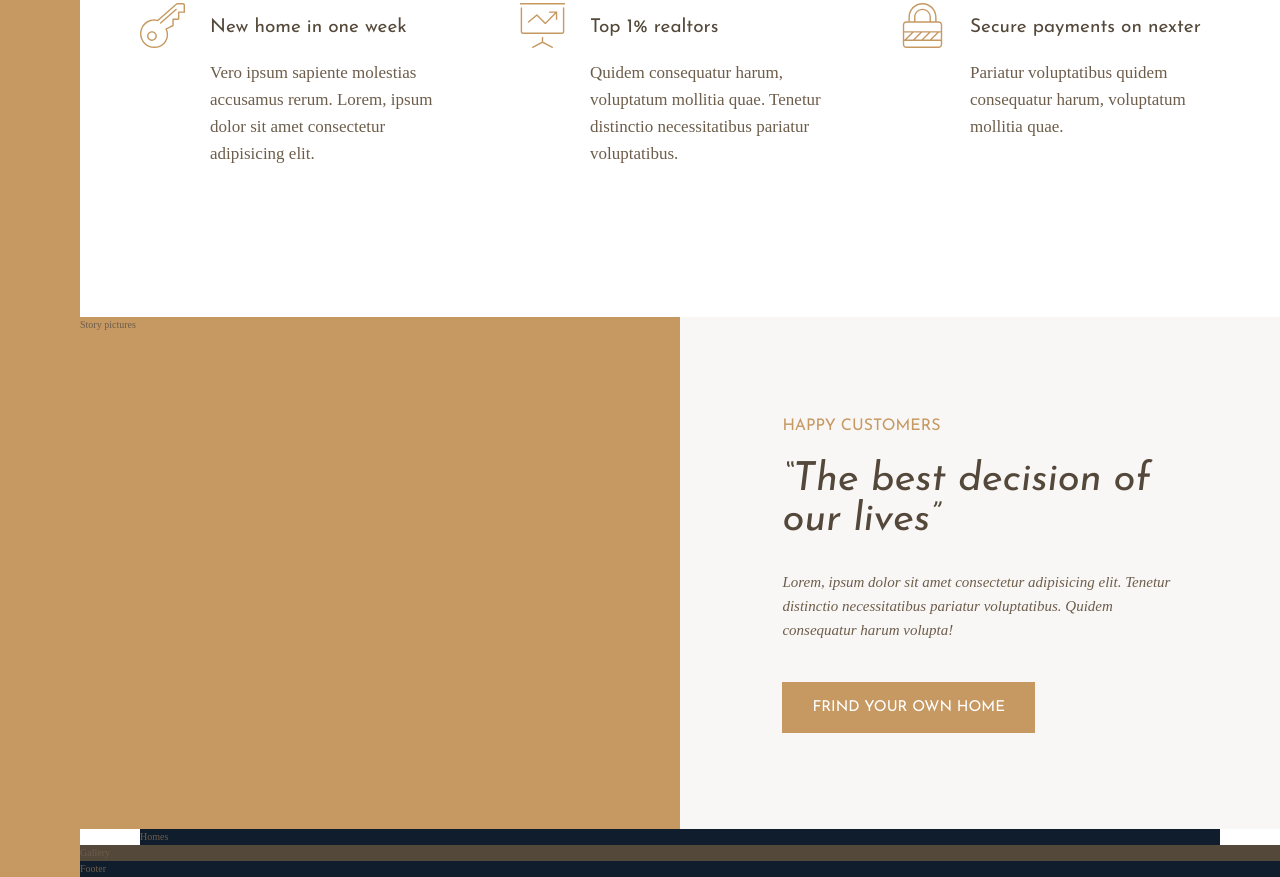
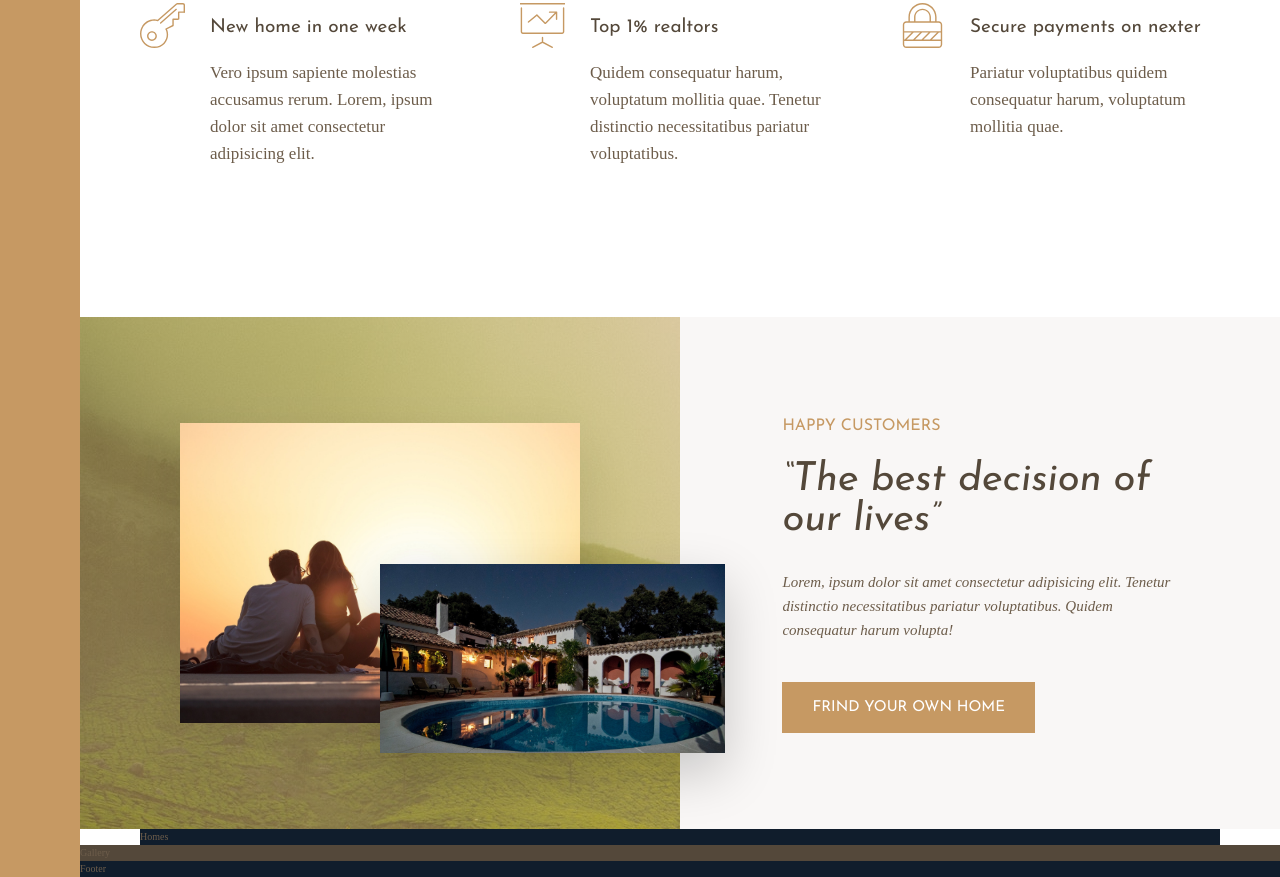
Before and after one commit to augustoqa/nexter-grid-css, a website: page index.html in a window 1280 px wide. Shown: the part 991-1868 px from the top of the page. Drawn offline with Linux system fonts and the light colour scheme.

Commit message:
Building the Story Section - Part 2

```diff
--- a/index.html
+++ b/index.html
@@ -84,7 +84,14 @@
       </div>
     </section>
 
-    <div class="story__pictures">Story pictures</div>
+    <div class="story__pictures">
+      <img
+        src="img/story-1.jpeg"
+        alt="Couple with new house"
+        class="story__img--1"
+      />
+      <img src="img/story-2.jpeg" alt="New house" class="story__img--2" />
+    </div>
 
     <div class="story__content">
       <h3 class="heading-3 mb-sm">Happy Customers</h3>
--- a/sass/_story.scss
+++ b/sass/_story.scss
@@ -2,6 +2,31 @@
   &__pictures {
     background-color: $color-primary;
     grid-column: full-start / col-end 4;
+    background-image: linear-gradient(
+        rgba($color-primary, 0.5),
+        rgba($color-primary, 0.5)
+      ),
+      url(../img/back.jpg);
+
+    display: grid;
+    grid-template-rows: repeat(6, 1fr);
+    grid-template-columns: repeat(6, 1fr);
+    align-items: center;
+  }
+
+  &__img--1 {
+    width: 100%;
+    grid-row: 2 / 6;
+    grid-column: 2 / 6;
+    box-shadow: 0 2rem 5rem rgba(#000000, 0.1);
+  }
+
+  &__img--2 {
+    width: 115%;
+    grid-row: 4 / 6;
+    grid-column: 4 / 7;
+    z-index: 20;
+    box-shadow: 0 2rem 5rem rgba(#000000, 0.2);
   }
 
   &__content {
```
Also changed, not shown: css/style.css.
